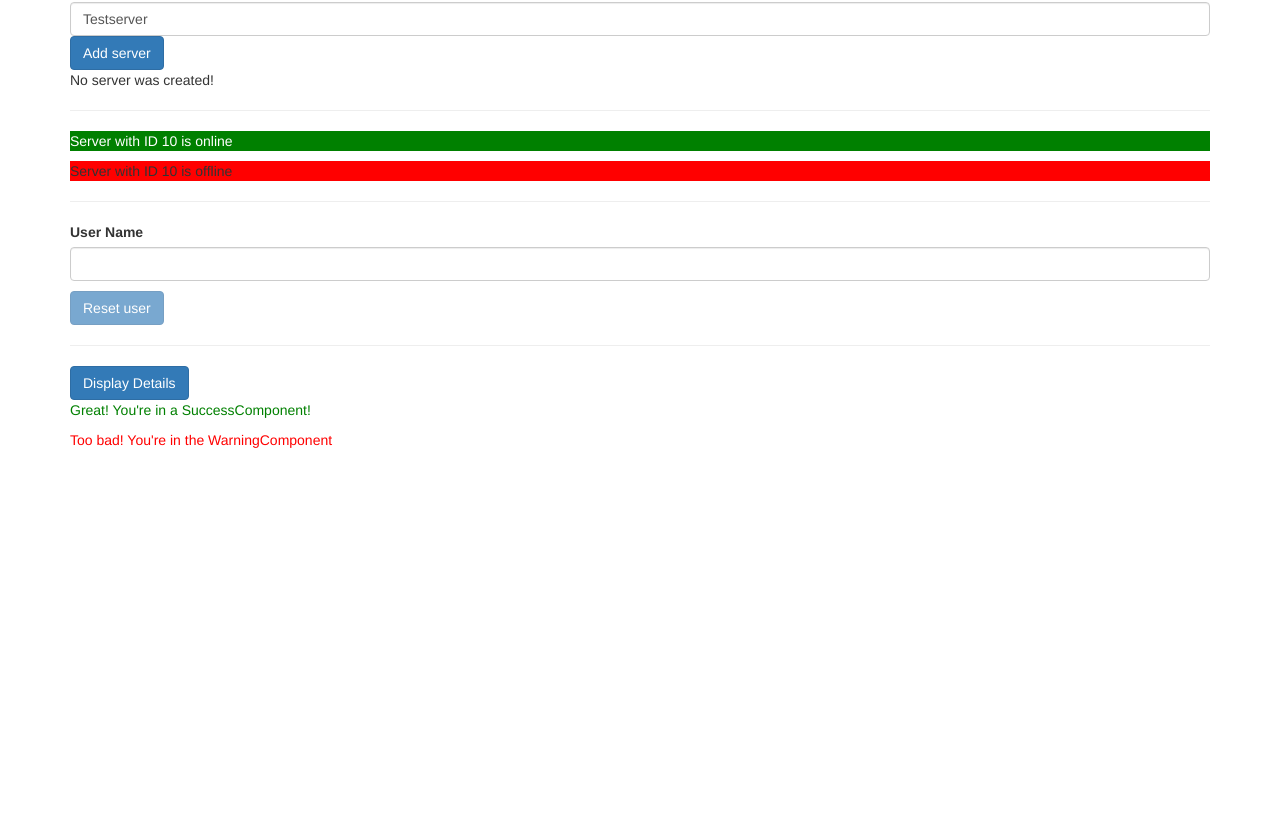
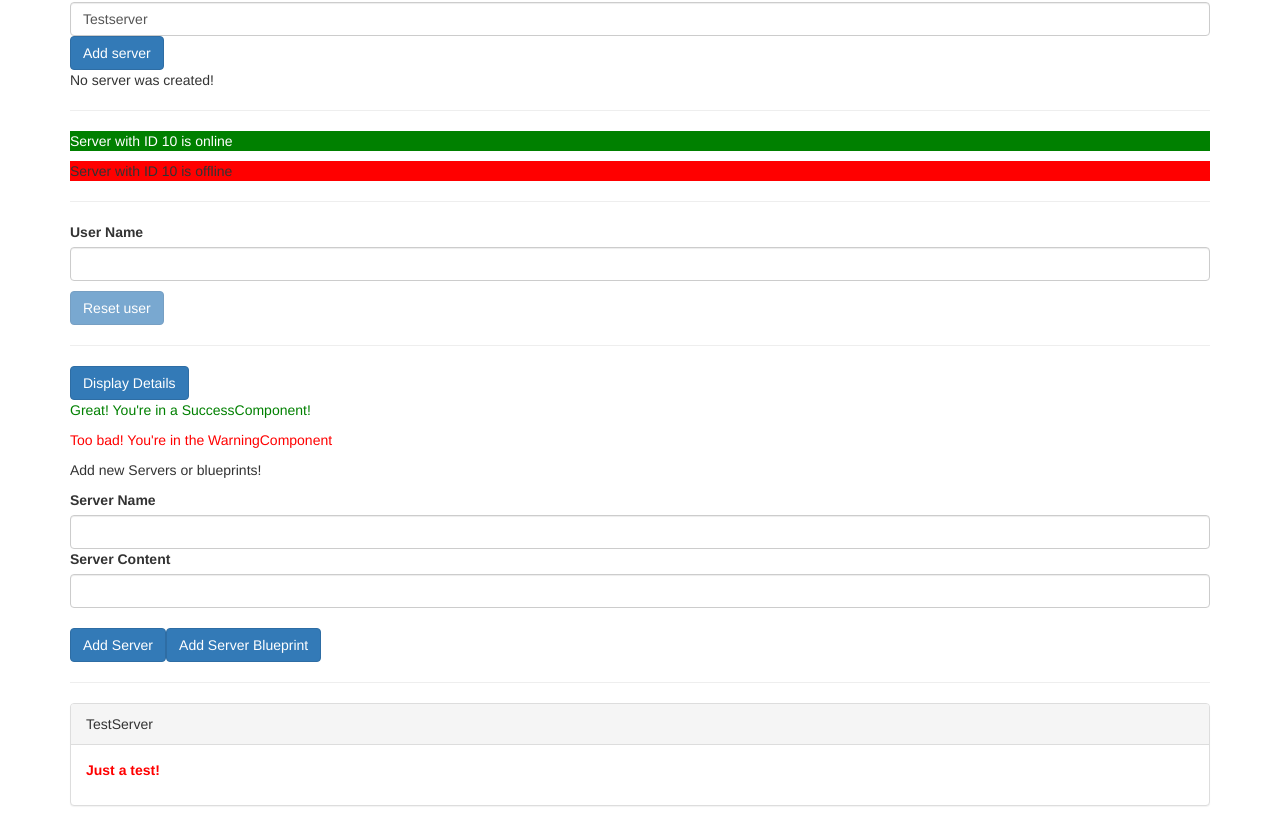
Before and after one commit to bartoszrachwalik/angular-excercises, an Angular app: page / in a window 1280 px wide. Shown: the part 185-1011 px from the top of the page. Before the commit the page ends 800 px from the top, so only its background shows below. Built offline with nearby package versions, Linux system fonts and the light colour scheme.

Commit message:
passing values between components

```diff
--- a/src/app/app.component.html
+++ b/src/app/app.component.html
@@ -13,7 +13,8 @@
       <ul class="list-group">
         <li class="list-group-item"
             *ngFor="let server of servers; let i =index"
-            (click)="onRemoveServer(i)">{{server}}</li>
+            (click)="onRemoveServer(i)">{{server}}
+        </li>
       </ul>
       <hr>
       <app-servers></app-servers>
@@ -23,3 +24,17 @@
 <div class="container">
   <app-alerts></app-alerts>
 </div>
+
+<div class="container">
+  <app-cockpit></app-cockpit>
+  <hr>
+  <div class="row">
+    <div class="col-xs-12">
+      <!--Injects app.component 'serverElements' field value to the server-element.component field 'element'-->
+      <app-server-element
+        *ngFor="let serverElement of serverElements"
+        [element]="serverElement">
+      </app-server-element>
+    </div>
+  </div>
+</div>
--- a/src/app/app.component.ts
+++ b/src/app/app.component.ts
@@ -1,4 +1,4 @@
-import {Component} from '@angular/core';
+import {Component, OnInit} from '@angular/core';
 
 @Component({
   selector: 'app-root',
@@ -14,6 +14,7 @@ export class AppComponent {
   // undefined intentionally to get an error
   // servers;
   servers = [];
+  serverElements = [{type: 'server', name: 'TestServer', content: 'Just a test!'}];
 
   onAddServer() {
     this.servers.push('Another Server');
--- a/src/app/app.module.ts
+++ b/src/app/app.module.ts
@@ -7,6 +7,8 @@ import {ServersComponent} from './servers/servers.component';
 import {WarningComponent} from './alerts/warning/warning.component';
 import {SuccessComponent} from './alerts/success/success.component';
 import {AlertsComponent} from './alerts/alerts.component';
+import { CockpitComponent } from './cockpit/cockpit.component';
+import { ServerElementComponent } from './server-element/server-element.component';
 
 @NgModule({
   declarations: [
@@ -15,7 +17,9 @@ import {AlertsComponent} from './alerts/alerts.component';
     ServersComponent,
     WarningComponent,
     SuccessComponent,
-    AlertsComponent
+    AlertsComponent,
+    CockpitComponent,
+    ServerElementComponent
   ],
   imports: [
     BrowserModule,
```
